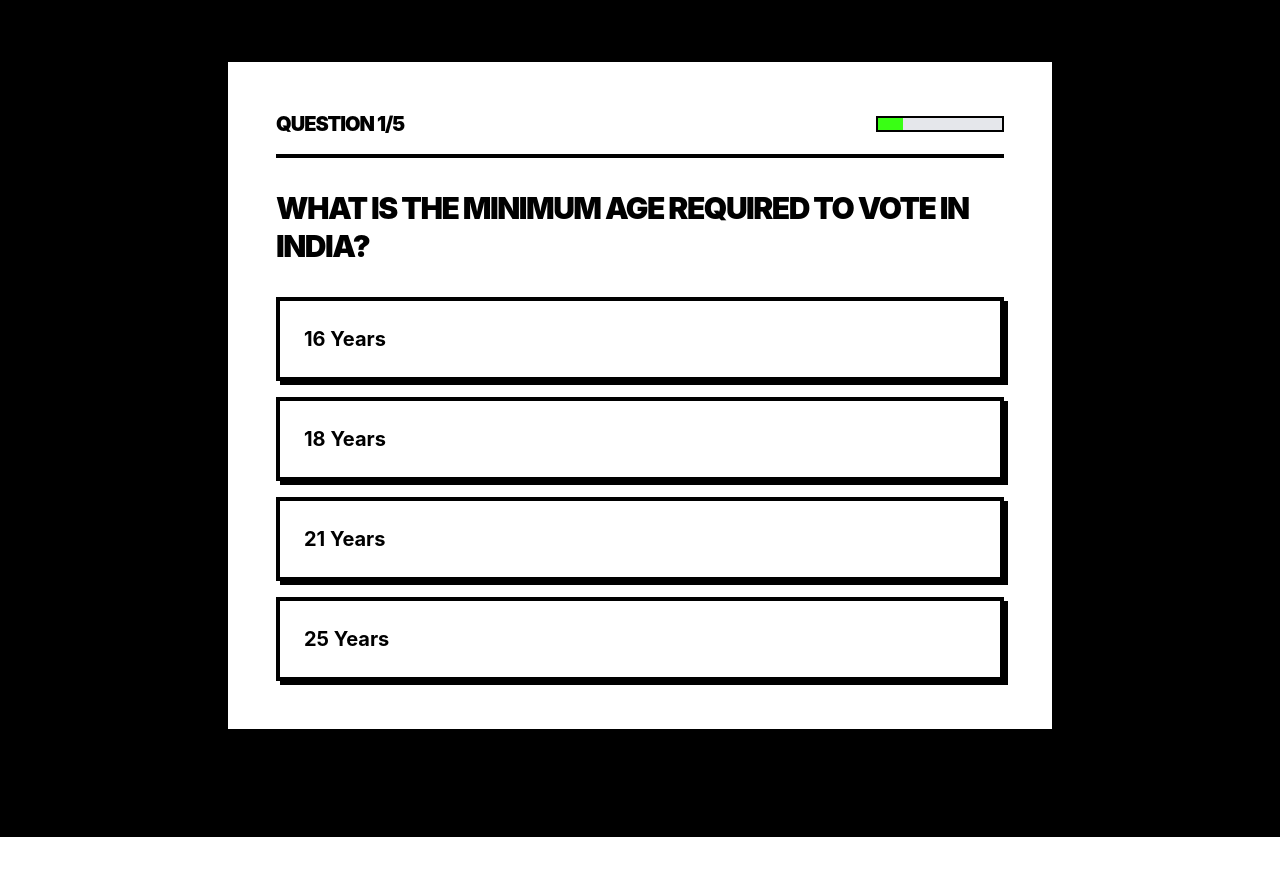
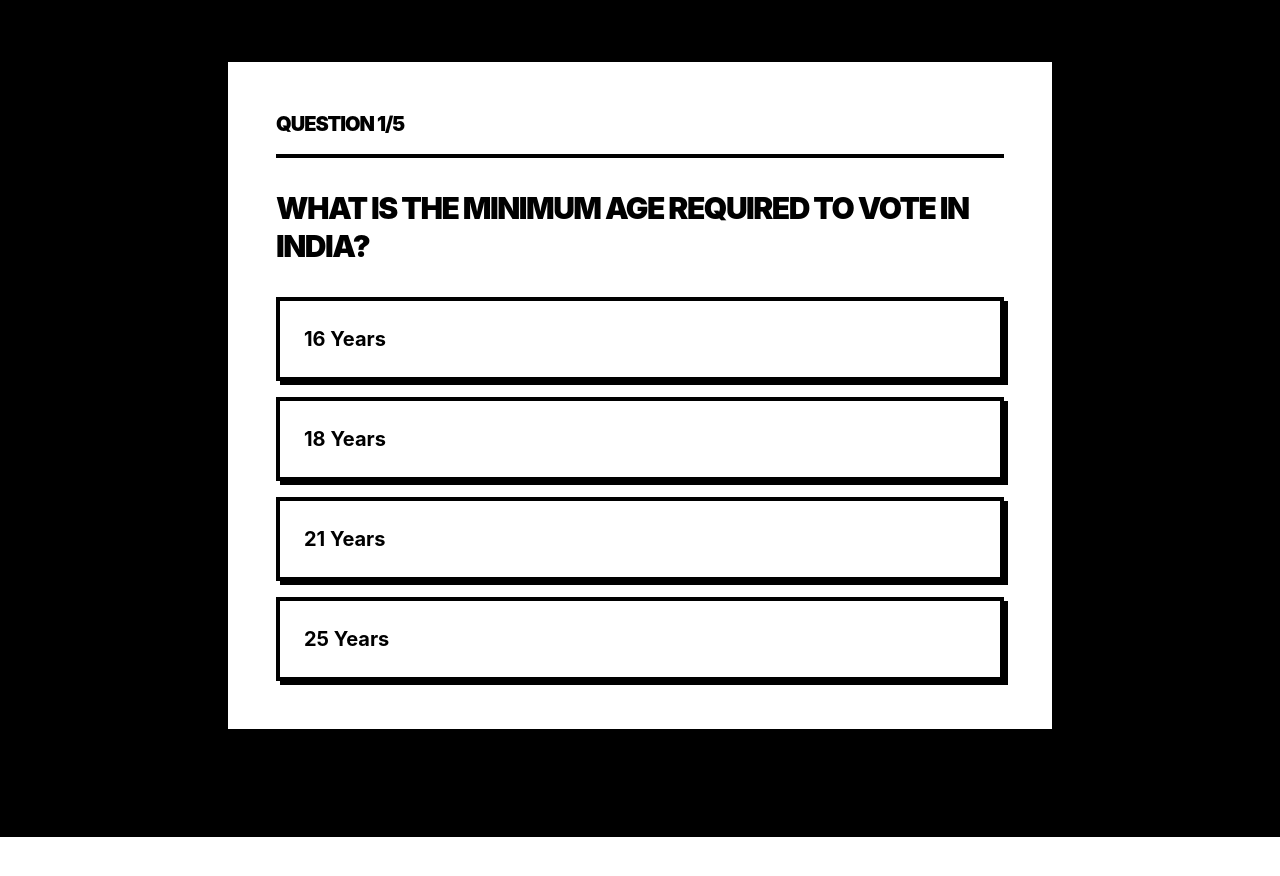
Before and after one commit to harshshirke66/Election-Process-Education, a React (Vite) app: page / in a window 1280 px wide. Shown: the part 2055-2931 px from the top of the page. Built offline with nearby package versions, Linux system fonts and the light colour scheme; the HTML template or start-up script is replaced by a standard one.

Commit message:
fix: resolve ARIA validation errors in Quiz progress bar

```diff
--- a/src/components/Quiz.tsx
+++ b/src/components/Quiz.tsx
@@ -1,4 +1,4 @@
-import { useState } from 'react'
+import { useState, useRef, useEffect } from 'react'
 import { motion, AnimatePresence } from 'framer-motion'
 import { Trophy, RotateCcw, CheckCircle2, XCircle } from 'lucide-react'
 
@@ -46,6 +46,15 @@ const Quiz = () => {
   const [showResult, setShowResult] = useState(false)
   const [selectedOption, setSelectedOption] = useState<number | null>(null)
   const [isAnswered, setIsAnswered] = useState(false)
+  const progressRef = useRef<HTMLDivElement>(null)
+
+  useEffect(() => {
+    if (progressRef.current) {
+      const progress = Math.round(((currentQuestion + 1) / questions.length) * 100)
+      progressRef.current.style.setProperty('--progress-width', `${progress}%`)
+      progressRef.current.setAttribute('aria-valuenow', progress.toString())
+    }
+  }, [currentQuestion])
 
   const handleAnswer = (index: number) => {
     if (isAnswered) return
@@ -91,16 +100,12 @@ const Quiz = () => {
               <div className="flex justify-between items-center border-b-4 border-black pb-4">
                 <span className="font-black uppercase tracking-tighter text-xl">Question {currentQuestion + 1}/{questions.length}</span>
                 <div
-                  className="w-32 h-4 bg-gray-200 border-2 border-black"
+                  ref={progressRef}
+                  className="brutal-progress"
                   role="progressbar"
-                  aria-valuenow={((currentQuestion + 1) / questions.length) * 100}
-                  aria-valuemin={0}
-                  aria-valuemax={100}
+                  aria-label="Quiz Progress"
                 >
-                  <div
-                    className="h-full bg-brutalist-neon transition-all duration-500"
-                    style={{ width: `${((currentQuestion + 1) / questions.length) * 100}%` }}
-                  />
+                  <div className="brutal-progress-bar" />
                 </div>
               </div>
 
```
